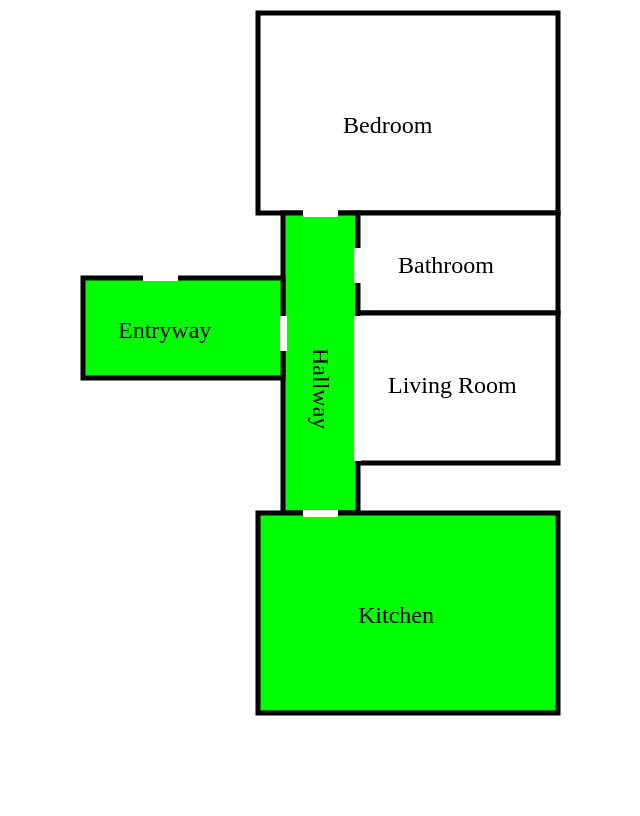
After one commit to supreme/ECE2305, a Flask app: template templates/layout.html.j2 in a window 1280 px wide. The commit adds this page. Shown: the whole page, without its empty margins (50-690 px from the left). Run offline with Flask 2, Linux system fonts and the light colour scheme; the template is opened without the code that fills it, so the values that code supplies are empty.

Commit message:
Finish code

```diff
--- a/db.py
+++ b/db.py
@@ -17,7 +17,8 @@ def setup():
             CREATE TABLE monitor (
                 id integer primary key,
                 room_id integer,
-                breach_time timestamp
+                breach_time timestamp,
+                message text
             );
             """
 
--- a/server.py
+++ b/server.py
@@ -5,12 +5,17 @@ Created by Stephen Andrews, April 11th, 2018
 """
 
 import sqlite3
+from datetime import datetime
 
 from flask import Flask, render_template, request
 
 import config
 import db
 
+# Represents the node
+KITCHEN_ID = 1
+ENTRYWAY_ID = 2
+HALLWAY_ID = 3
 
 app = Flask(__name__)
 # conn = sqlite3.connect(config.DB_NAME)
@@ -22,14 +27,35 @@ def index():
     query = """
             SELECT *
             FROM monitor
+            limit 30
             """
 
     with sqlite3.connect(config.DB_NAME) as conn:
         try:
             cur = conn.cursor()
             response = cur.execute(query)
+            data = []
 
-            return render_template('index.html.j2', data=response)
+            entryway_entered = 0
+            hallway_entered = 0
+            kitchen_entered = 0
+
+            for item in response:
+                rec_id, room_id, breach_time, message = item
+                temp_time = breach_time.split(' ')
+                breach_date = '{date}'.format(date=temp_time[0])
+                breach_time = '{time}'.format(time=temp_time[1].split('.')[0])
+                # breach_time = '{date}'.format(date=temp_time[0], time=temp_time[1].split('.')[0])
+                data.append({'id': rec_id, 'room_id': room_id, 'breach_date': breach_date, 'breach_time': breach_time, 'message': message})
+
+                if room_id == ENTRYWAY_ID:
+                    entryway_entered += 1
+                elif room_id == HALLWAY_ID:
+                    hallway_entered += 1
+                elif room_id == KITCHEN_ID:
+                    kitchen_entered += 1
+
+            return render_template('index.html.j2', data=data, entryway=entryway_entered, hallway=hallway_entered, kitchen=kitchen_entered)
         except sqlite3.Error as err:
             print(err)
 
@@ -48,13 +74,16 @@ def api():
 
     room_id = request.form['room_id']
     breach_time = request.form['breach_time']
+    message = request.form['message']
 
     # Save record in DB
     query = """
             INSERT INTO monitor (
                 room_id,
-                breach_time
+                breach_time,
+                message
             ) VALUES (
+                ?,
                 ?,
                 ?
             );
@@ -63,7 +92,7 @@ def api():
     with sqlite3.connect(config.DB_NAME) as conn:
         try:
             cur = conn.cursor()
-            cur.execute(query, (room_id, breach_time))
+            cur.execute(query, (room_id, breach_time, message))
             conn.commit()
 
             return 'Inserted record: ({}, {})'.format(room_id, breach_time)
--- /dev/null
+++ b/templates/layout.html.j2
@@ -0,0 +1,61 @@
+<svg width="100%" height="800">
+  {% set y_pos = 5 %}
+  {% set x_pos = 300 %}
+
+  {% set entered = 'fill:rgba(255, 0, 0, 1.0)' %}
+  {% set ok = 'fill:rgba(0, 255, 0, 1.0)' %}
+
+  <!-- John's Room -->
+  <rect width="300" height="200" x="{{ x_pos }}" y="{{ y_pos }}" style="fill:rgba(255,255,255, 1.0); stroke-width:5;stroke:rgb(0,0,0)" />
+  <text x="{{ x_pos + 85 }}" y="{{ y_pos + 120 }}" fill="black" font-size="24">Bedroom</text>
+
+  <!-- Hallway -->
+  {% if hallway > 0 %}
+    <rect width="75" height="300" x="{{ x_pos + 25 }}" y="{{ y_pos + 200 }}" style="{{ entered }};stroke-width:5;stroke:rgb(0,0,0)" />
+  {% else %}
+    <rect width="75" height="300" x="{{ x_pos + 25 }}" y="{{ y_pos + 200 }}" style="{{ ok }};stroke-width:5;stroke:rgb(0,0,0)" />
+  {% endif %}
+  <text x="{{ x_pos + 100 }}" y="{{ y_pos + 200 }}" fill="black" font-size="24" transform="rotate(90, {{ x_pos + 10 }}, {{ x_pos - 50 }})">Hallway</text>
+
+  <!-- Bathroom -->
+  <rect width="200" height="100" x="{{ x_pos + 100 }}" y="{{ y_pos + 200 }}" style="fill:rgba(255,255,255, 1.0);stroke-width:5;stroke:rgb(0,0,0)"></rect>
+  <text x="{{ x_pos + 140 }}" y="{{ y_pos + 260 }}" fill="black" font-size="24">Bathroom</text>
+
+  <!-- Entry way -->
+  {% if entryway > 0 %}
+    <rect width="200" height="100" x="{{ x_pos - 175 }}" y="{{ y_pos + 265 }}" style="{{ entered }};stroke-width:5;stroke:rgb(0,0,0)"></rect>
+  {% else %}
+    <rect width="200" height="100" x="{{ x_pos - 175 }}" y="{{ y_pos + 265 }}" style="{{ ok }};stroke-width:5;stroke:rgb(0,0,0)"></rect>
+  {% endif %}
+  <text x="{{ x_pos - 140 }}" y="{{ y_pos + 325 }}" fill="black" font-size="24">Entryway</text>
+
+  <!-- Common Area -->
+  <rect width="200" height="150" x="{{ x_pos + 100 }}" y="{{ y_pos + 300 }}" style="fill:rgba(255,255,255, 1.0);stroke-width:5;stroke:rgb(0,0,0)"></rect>
+  <text x="{{ x_pos + 130 }}" y="{{ y_pos + 380 }}" fill="black" font-size="24">Living Room</text>
+
+  <!-- Kitchen -->
+  {% if kitchen > 0 %}
+    <rect width="300" height="200" x="{{ x_pos }}" y="{{ y_pos + 500 }}" style="{{ entered }};stroke-width:5;stroke:rgb(0,0,0)" />
+  {% else %}
+    <rect width="300" height="200" x="{{ x_pos }}" y="{{ y_pos + 500 }}" style="{{ ok }};stroke-width:5;stroke:rgb(0,0,0)" />
+  {% endif %}
+  <text x="{{ x_pos + 100 }}" y="{{ y_pos + 610 }}" fill="black" font-size="24">Kitchen</text>
+
+  <!-- John's door -->
+  <rect width="35" height="7" x="{{ x_pos + 45 }}" y="{{ y_pos + 197 }}" style="fill:rgb(255,255,255);"></rect>
+
+  <!-- Bathroom door -->
+  <rect width="7" height="35" x="{{ x_pos + 96 }}" y="{{ y_pos + 235 }}" style="fill:rgb(255,255,255);"></rect>
+
+  <!-- Common area door -->
+  <rect width="7" height="145" x="{{ x_pos + 96 }}" y="{{ y_pos + 303 }}" style="fill:rgb(255,255,255);"></rect>
+
+  <!-- Entry door -->
+  <rect width="7" height="35" x="{{ x_pos + 22 }}" y="{{ y_pos + 303 }}" style="fill:rgb(255,255,255);"></rect>
+
+  <!-- Kitchen door -->
+  <rect width="35" height="7" x="{{ x_pos + 45 }}" y="{{ y_pos + 497 }}" style="fill:rgb(255,255,255);"></rect>
+
+  <!-- Entryway door -->
+  <rect width="35" height="7" x="{{ x_pos - 115 }}" y="{{ y_pos + 261 }}" style="fill:rgb(255,255,255);"></rect>
+</svg>
--- a/test.py
+++ b/test.py
@@ -6,7 +6,8 @@ if __name__ == '__main__':
 
     data = {
         'room_id': 1,
-        'breach_time': datetime.now()
+        'breach_time': datetime.now(),
+        'message': 'entered'
     }
 
     response = requests.post('http://127.0.0.1:8080/api/', data=data)
```
Also changed, not shown: templates/index.html.j2 (+16 -46 lines), 1 other file.
